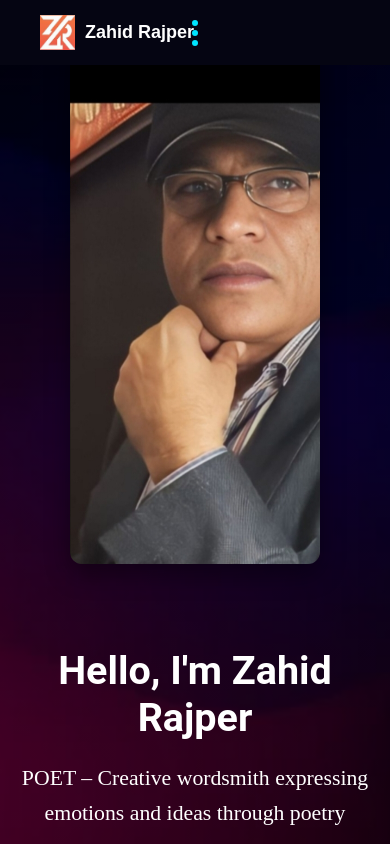
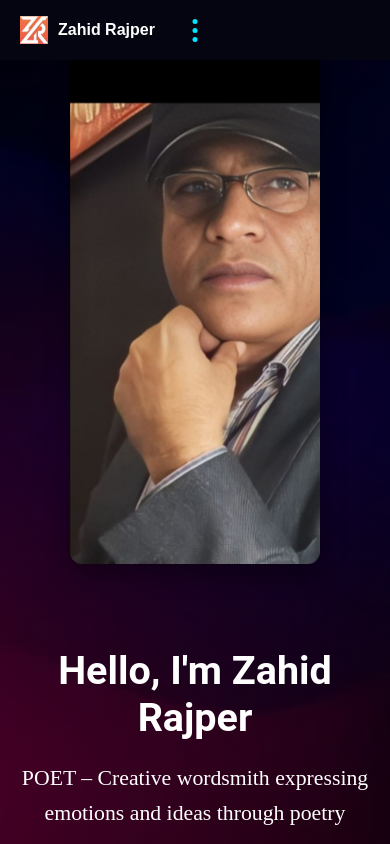
Before and after one commit to AatifArbab/portfolio-website, a React (Vite) app: page / in a window 390 px wide. Shown: the top 844 px of the page. Built offline with nearby package versions, Linux system fonts and the light colour scheme; the HTML template or start-up script is replaced by a standard one.

Commit message:
fix navbar responsive

```diff
--- a/src/components/Navbar.jsx
+++ b/src/components/Navbar.jsx
@@ -6,7 +6,7 @@ const Navbar = () => {
   const [isMobile, setIsMobile] = useState(false);
   const menuItems = ["Home", "About", "Art", "Contact"];
 
-  // Screen size check karne ke liye logic
+  // Screen size check
   useEffect(() => {
     const handleResize = () => {
       setIsMobile(window.innerWidth < 768); // 768px se niche mobile
@@ -18,11 +18,11 @@ const Navbar = () => {
 
   const navStyle = {
     width: "100%",
-    height: "65px",
+    height: isMobile ? "60px" : "65px",
     display: "flex",
     alignItems: "center",
     justifyContent: "space-between",
-    padding: "0 40px",
+    padding: isMobile ? "0 20px" : "0 40px",
     backgroundColor: "#050512",
     color: "#fff",
     position: "fixed",
@@ -35,11 +35,11 @@ const Navbar = () => {
 
   const desktopMenuStyle = {
     display: "flex",
-    gap: "30px",
+    gap: isMobile ? "15px" : "30px",
   };
 
   const dotsContainerStyle = {
-    display: isMobile ? "flex" : "none", // Sirf mobile par dikhega
+    display: isMobile ? "flex" : "none",
     flexDirection: "column",
     gap: "4px",
     cursor: "pointer",
@@ -52,22 +52,23 @@ const Navbar = () => {
     color: "#fff",
     textDecoration: "none",
     fontWeight: "bold",
-    fontSize: "16px",
+    fontSize: isMobile ? "14px" : "16px",
     transition: "0.3s",
   };
 
   const mobileDropdownStyle = {
     position: "absolute",
-    top: "65px",
+    top: isMobile ? "60px" : "65px",
     left: 0,
     width: "100%",
     backgroundColor: "rgba(5, 5, 18, 0.98)",
     display: isMobile && isOpen ? "flex" : "none",
     flexDirection: "column",
     alignItems: "center",
-    padding: "20px 0",
+    padding: "15px 0",
     gap: "15px",
     borderBottom: "2px solid #00e5ff",
+    transition: "all 0.3s ease-in-out",
   };
 
   return (
@@ -75,21 +76,23 @@ const Navbar = () => {
       {/* Logo Section */}
       <div style={{ display: "flex", alignItems: "center", gap: "10px" }}>
         <img
-          src={logoImage} // ✅ public folder se direct
+          src={logoImage}
           alt="logoImage"
-          style={{ width: "35px", height: "35px" }}
+          style={{ width: isMobile ? "28px" : "35px", height: isMobile ? "28px" : "35px" }}
         />
-        <span style={{ fontWeight: "bold", fontSize: "18px" }}>Zahid Rajper</span>
+        <span style={{ fontWeight: "bold", fontSize: isMobile ? "16px" : "18px" }}>
+          Zahid Rajper
+        </span>
       </div>
 
-      {/* CENTER: Three Dots (Only for Mobile) */}
+      {/* Three Dots for Mobile */}
       <div style={dotsContainerStyle} onClick={() => setIsOpen(!isOpen)}>
         {[1, 2, 3].map((dot) => (
           <div
             key={dot}
             style={{
-              width: "6px",
-              height: "6px",
+              width: isMobile ? "5px" : "6px",
+              height: isMobile ? "5px" : "6px",
               backgroundColor: "#00e5ff",
               borderRadius: "50%",
             }}
@@ -97,7 +100,7 @@ const Navbar = () => {
         ))}
       </div>
 
-      {/* RIGHT: Desktop Links */}
+      {/* Desktop Links */}
       {!isMobile && (
         <div style={desktopMenuStyle}>
           {menuItems.map((item) => (
```
